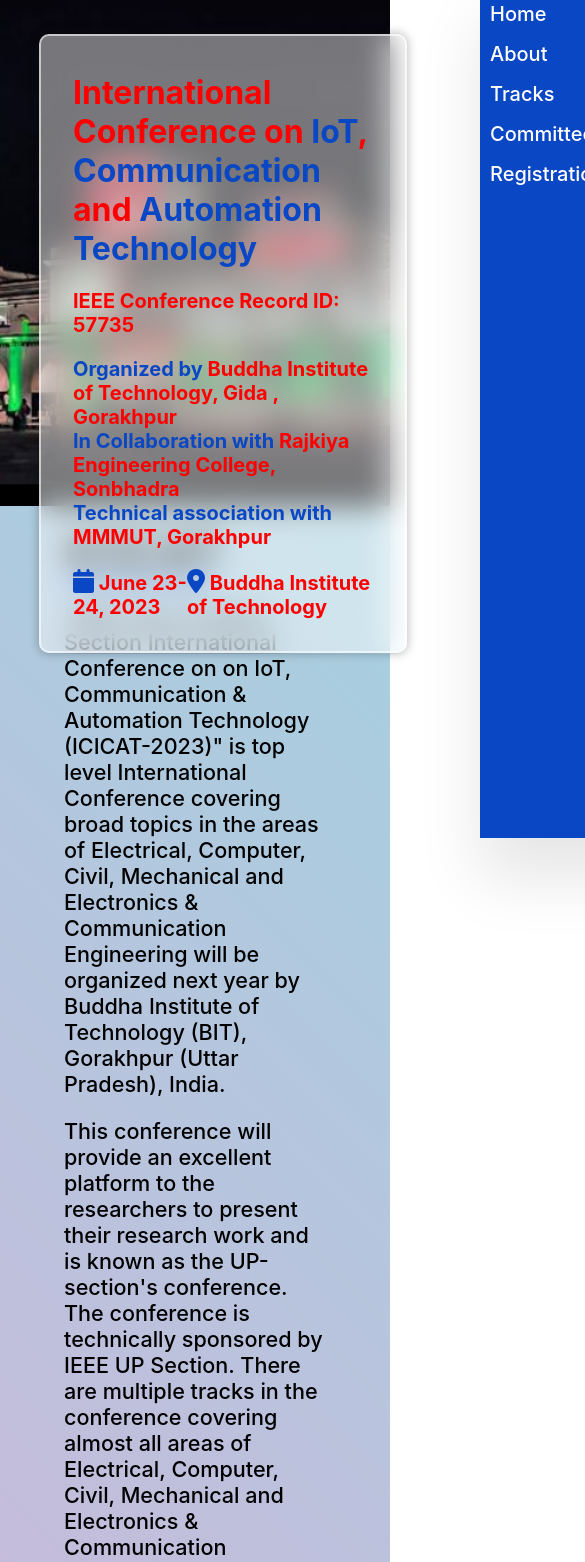
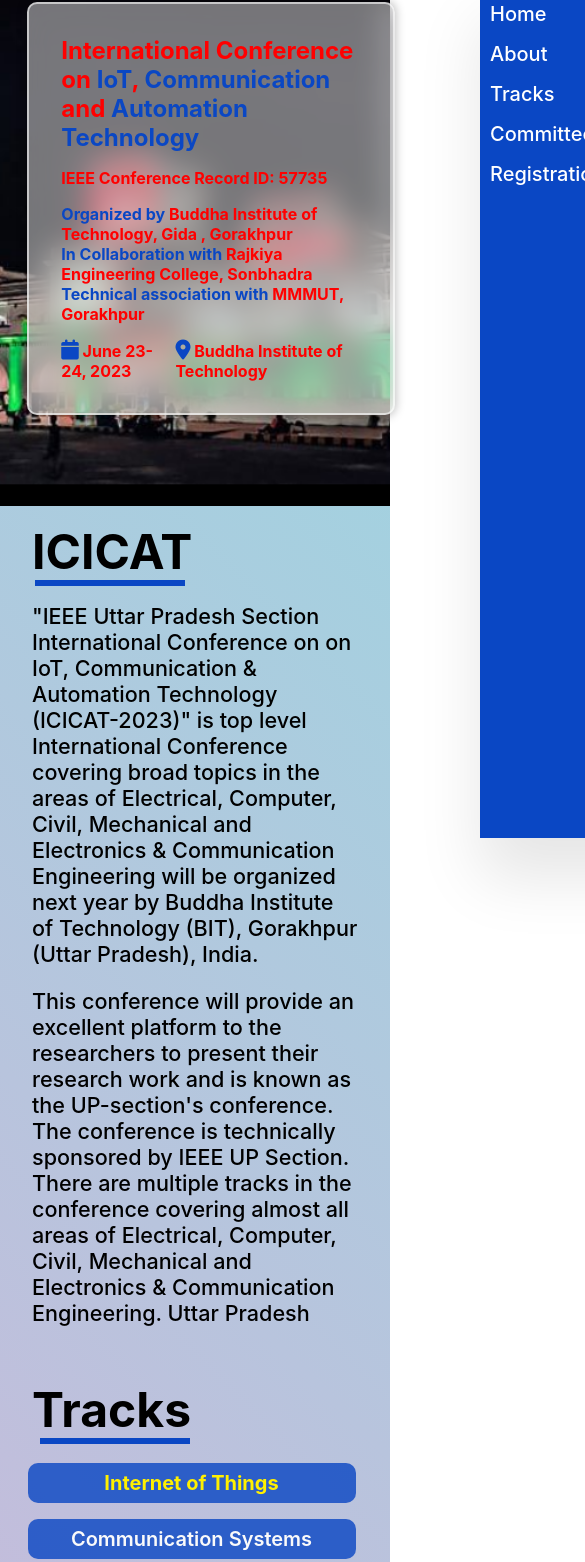
Before and after one commit to Prashant-17-11/ICICAT2023, a React (Create React App) app: page / in a window 390 px wide. Shown: the part 124-1686 px from the top of the page, 585 px wide, since content can reach past the window. Built offline with nearby package versions, Linux system fonts and the light colour scheme.

Commit message:
some responsive improvement

```diff
--- a/src/App.js
+++ b/src/App.js
@@ -1,5 +1,6 @@
 import "./App.css";
 import About from "./components/About";
+import Committee from "./components/Committee";
 import HomeImageSlider from "./components/HomeImageSlider";
 import Navbar from "./components/Navbar";
 import Tracks from "./components/Tracks";
@@ -11,6 +12,7 @@
       <HomeImageSlider />
       <About />
       <Tracks />
+      <Committee />
     </div>
   );
 }
--- /dev/null
+++ b/src/components/Committee.js
@@ -0,0 +1,9 @@
+import React from "react";
+
+import "../styles/Committee.css";
+
+const Committee = () => {
+  return <div>Committee</div>;
+};
+
+export default Committee;
--- a/src/styles/About.css
+++ b/src/styles/About.css
@@ -26,3 +26,10 @@
   font-weight: 450;
   padding: 0 1rem;
 }
+
+@media screen and (max-width: 500px) {
+  .about {
+    margin: 0;
+    padding: 1rem;
+  }
+}
--- a/src/styles/HomeImageSlider.css
+++ b/src/styles/HomeImageSlider.css
@@ -70,5 +70,23 @@
   }
   .description {
     width: 300px;
+    top: 20%;
+    left: 7%;
+  }
+  .description h1 {
+    font-size: 1.5rem;
+  }
+
+  .description p {
+    font-size: 1rem;
+  }
+
+  .links {
+    font-size: 1rem;
+    font-weight: 700;
+  }
+
+  .links .icons {
+    font-size: 1.25rem;
   }
 }
--- a/src/styles/Navbar.css
+++ b/src/styles/Navbar.css
@@ -11,7 +11,7 @@
 }
 
 .logo {
-  width: 70px;
+  width: 60px;
 }
 
 .navbar_items {
--- a/src/styles/Tracks.css
+++ b/src/styles/Tracks.css
@@ -59,3 +59,31 @@
   font-size: 1.125rem;
   font-weight: 450;
 }
+
+@media screen and (max-width: 900px) {
+  .tracks {
+    padding: 1rem;
+  }
+  .track_headers {
+    width: 90vw;
+  }
+  .track_fields {
+    margin: 1rem;
+  }
+}
+
+@media screen and (max-width: 600px) {
+  .track_headers {
+    flex-direction: column;
+    margin-top: 1rem;
+  }
+
+  .track_fields {
+    flex-direction: column;
+    margin: 0;
+  }
+
+  .track {
+    width: 80vw;
+  }
+}
```
Also changed, not shown: src/styles/Committee.css (added).
